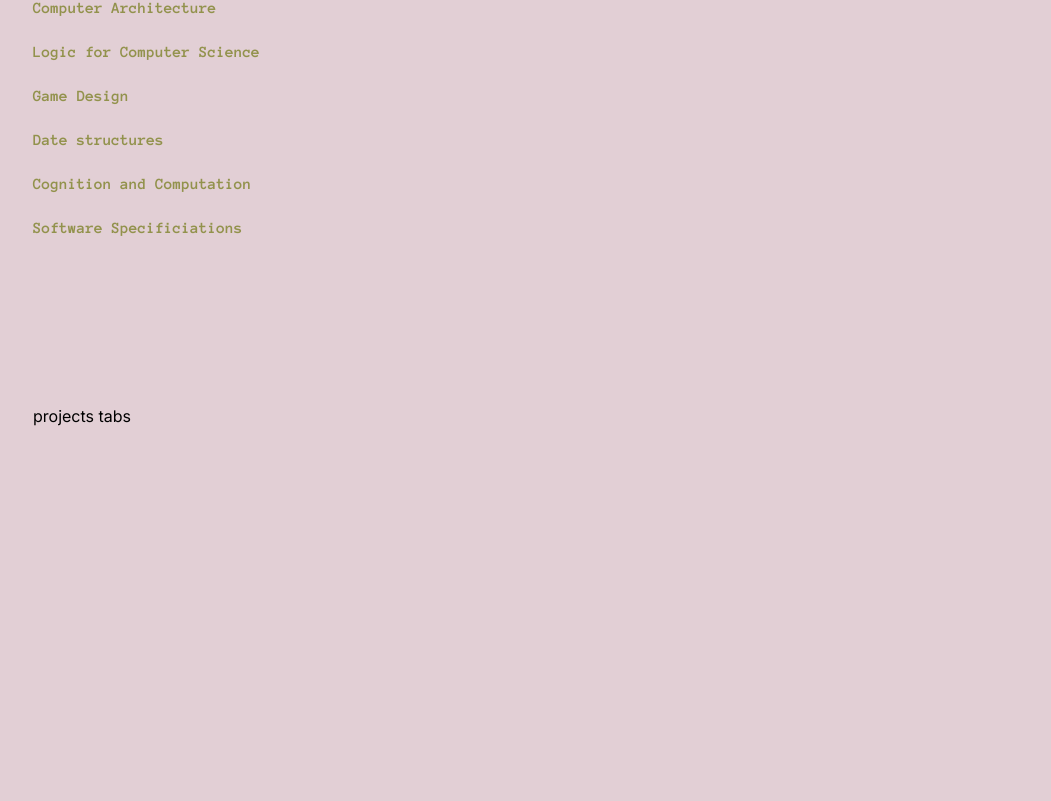
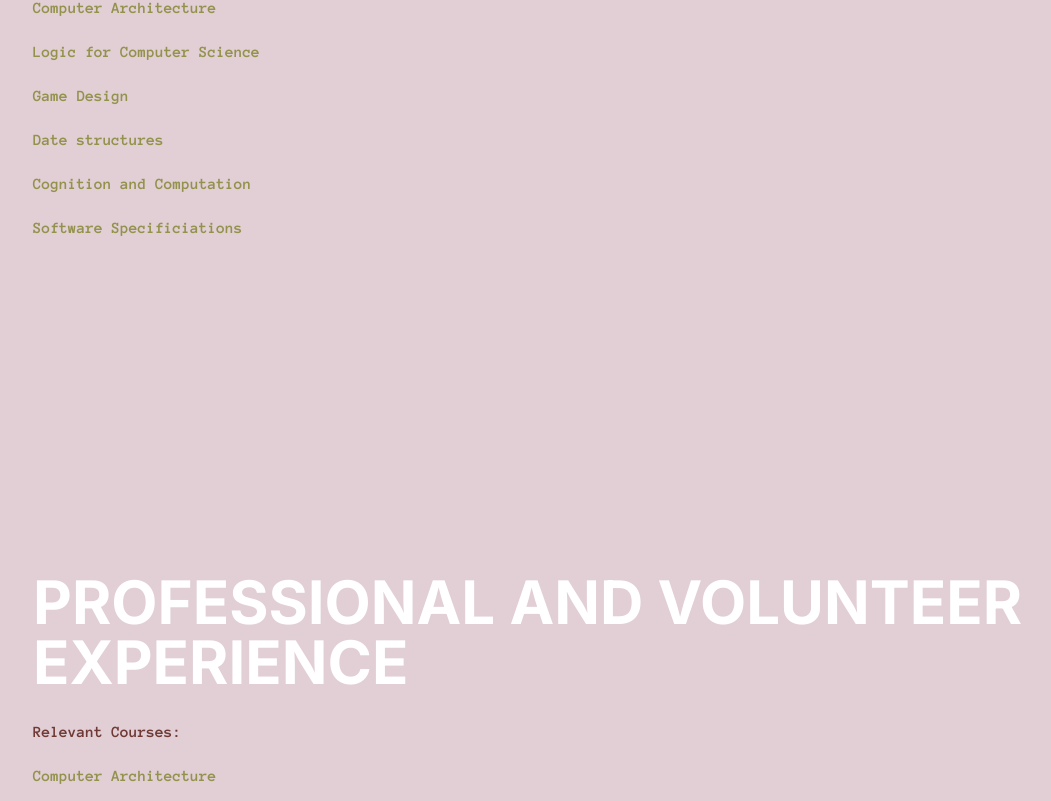
Before and after one commit to kalefed/kale, a Next.js app: page / in a window 1280 px wide. Shown: the part 1996-2797 px from the top of the page, without its empty margins (11-1062 px from the left). Built offline with nearby package versions, Linux system fonts and the light colour scheme.

Commit message:
Add experience section

```diff
--- /dev/null
+++ b/app/components/Experience.jsx
@@ -0,0 +1,20 @@
+export default function Experience() {
+    return (
+        <div className=" flex flex-col h-screen">
+            <div className="flex flex-col justify-center h-screen">
+                <h1 className="text-6xl font-sans font-bold uppercase text-primary">Professional And Volunteer Experience</h1>
+                <div>
+                    <ol className="space-y-5 my-7">
+                        <h2 className="font-mono text-danger">Relevant Courses:</h2>
+                        <li><p className="font-mono text-secondary">Computer Architecture</p></li>
+                        <li><p className="font-mono text-secondary">Logic for Computer Science</p></li>
+                        <li><p className="font-mono text-secondary">Game Design</p></li>
+                        <li><p className="font-mono text-secondary">Date structures</p></li>
+                        <li><p className="font-mono text-secondary">Cognition and Computation</p></li>
+                        <li><p className="font-mono text-secondary">Software Specificiations</p></li>
+                    </ol>
+                </div>
+            </div>
+        </div>
+    )
+}
--- a/app/page.jsx
+++ b/app/page.jsx
@@ -3,6 +3,7 @@ import HomeImage from "./components/HomeImage";
 import About from "./components/About";
 import Education from "./components/Education";
 import Projects from "./components/Projects";
+import Experience from "./components/Experience";
 
 export default function Home() {
   return (
@@ -11,11 +12,14 @@ export default function Home() {
         <HomeIntro />
         <HomeImage />
       </div>
-      <div className="flex h-screen pl-11" id="about">
+      <div className="flex h-screen px-11" id="about">
         <About />
       </div>
       <div className="flex h-screen pl-11" id="education">
         <Education />
+      </div>
+      <div className="flex h-screen pl-11" id="experience">
+        <Experience />
       </div>
       <div className="flex h-screen pl-11" id="projects">
         <Projects />
```
